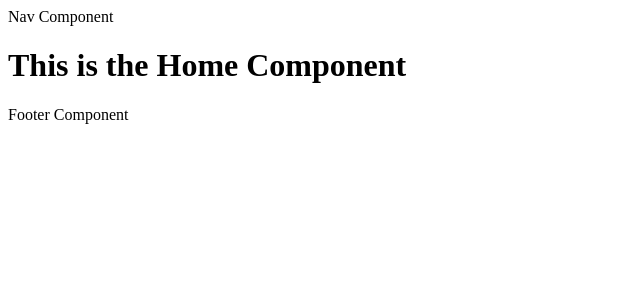
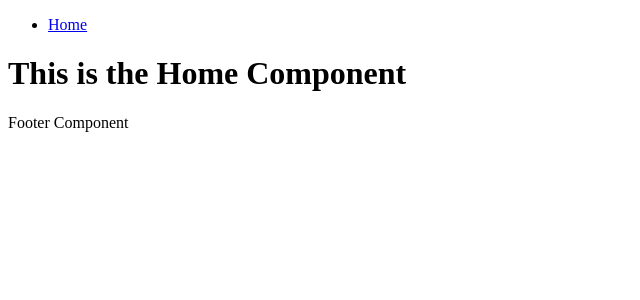
Before and after one commit to MichaelAbe/tt-front, a React (Create React App) app: page / in a window 1280 px wide. Shown: the top 300 px of the page, without its empty margins (0-640 px from the left). Built offline with nearby package versions, Linux system fonts and the light colour scheme.

Commit message:
added home route

```diff
--- a/src/components/Nav.js
+++ b/src/components/Nav.js
@@ -1,10 +1,13 @@
 import React, { Component } from 'react'
+import { Link } from 'react-router-dom'
 
 class Nav extends Component {
     render() {
         return (
             <div>
-                Nav Component
+                <ul>
+                    <li><Link to='/'>Home</Link> </li>
+                </ul>
             </div>
         )
     }
```
